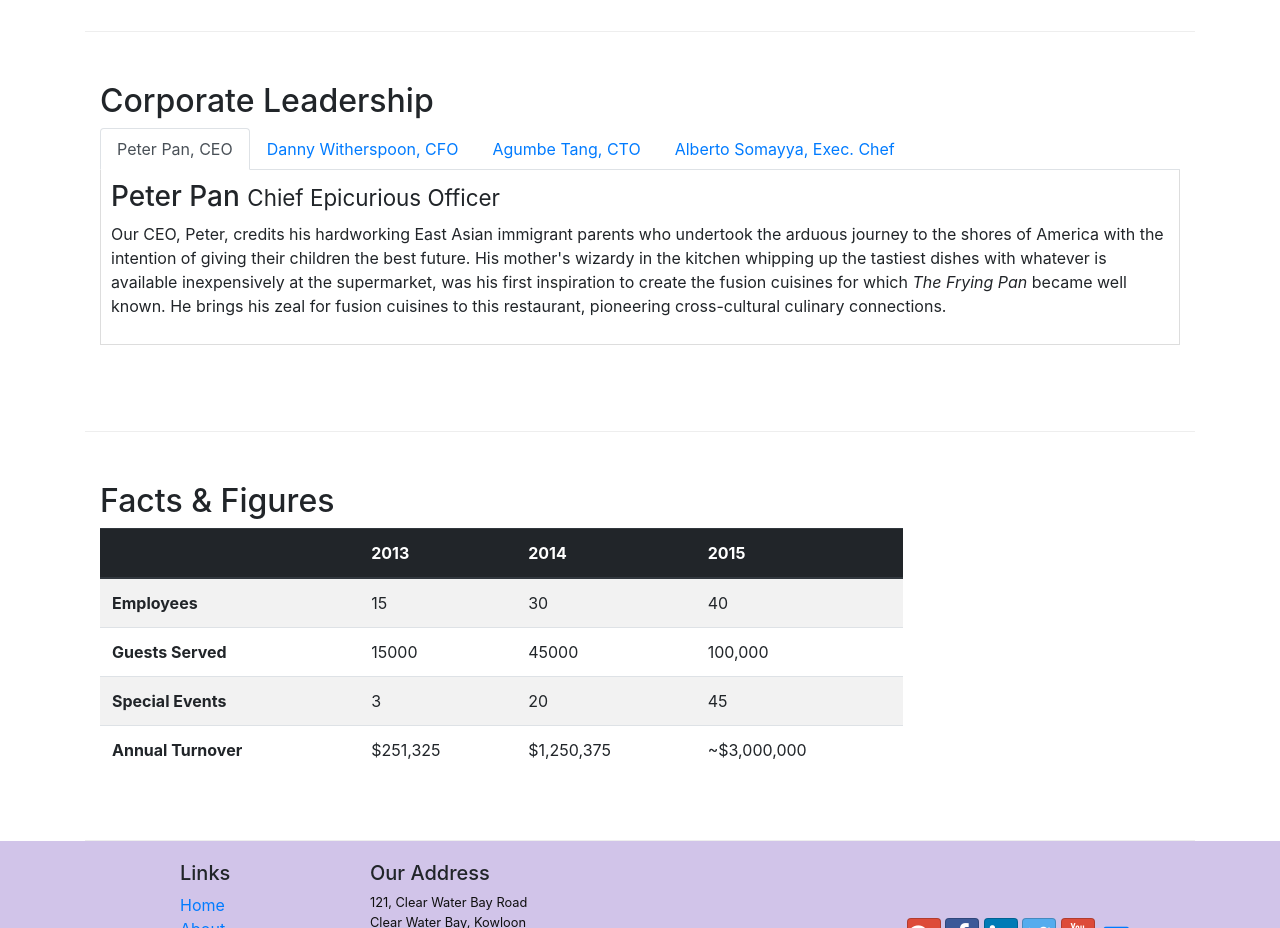
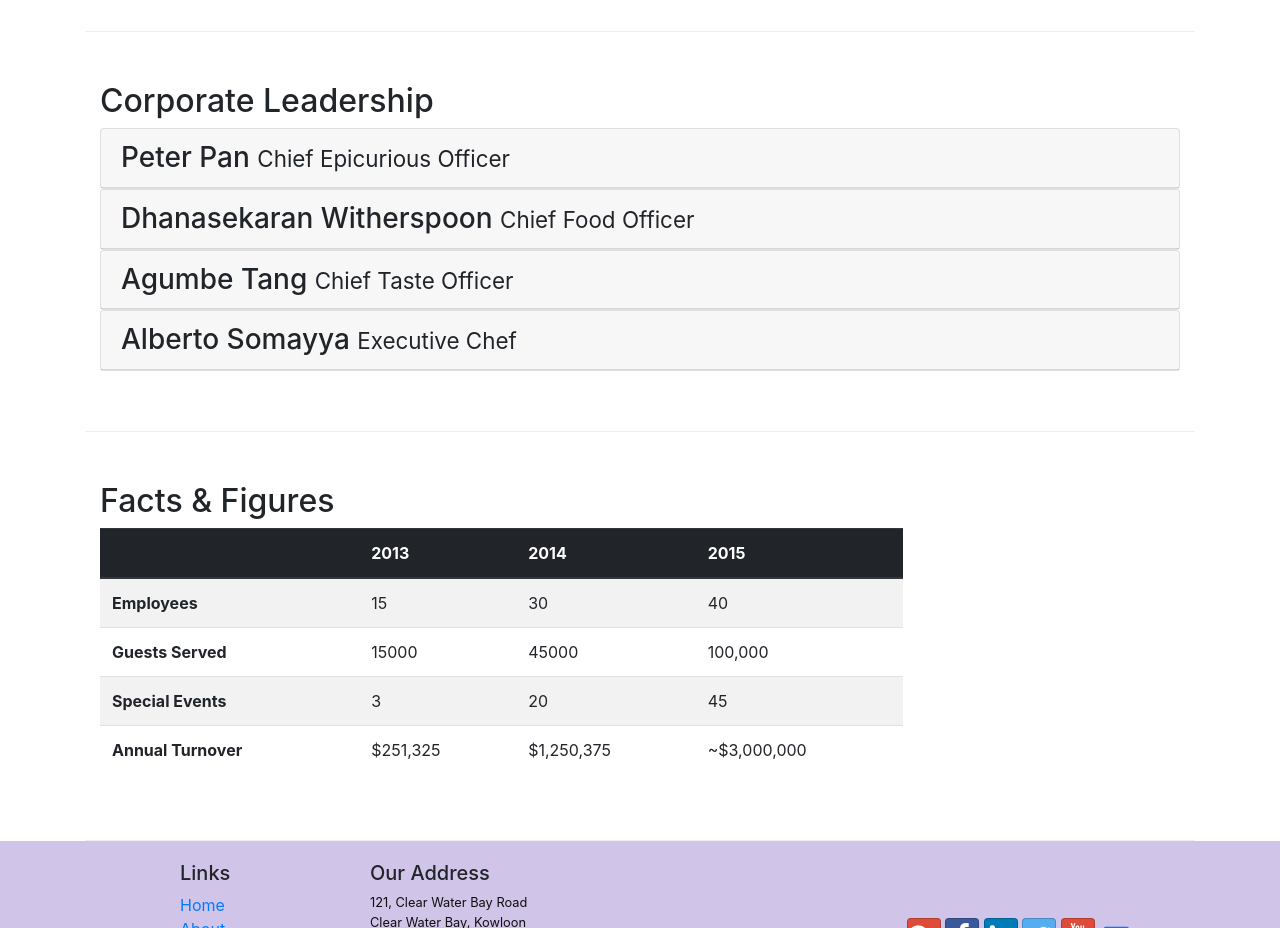
Before and after one commit to Adarsh-thedev/courseraTraining1, a website: page aboutus.html in a window 1280 px wide. Shown: the part 940-1868 px from the top of the page. Drawn offline with nearby package versions, Linux system fonts and the light colour scheme.

Commit message:
Accordian

```diff
--- a/aboutus.html
+++ b/aboutus.html
@@ -101,43 +101,63 @@
         <div class="row row-content">
             <div class="col-12">
                 <h2>Corporate Leadership</h2>
-                <ul class="nav nav-tabs">
-                    <li class="nav-item">
-                      <a class="nav-link active" href="#peter"
-                        role="tab" data-toggle="tab">Peter Pan, CEO</a>
-                    </li>
-                    <li class="nav-item">
-                      <a class="nav-link" href="#danny" role="tab"
-                        data-toggle="tab">Danny Witherspoon, CFO</a>
-                    </li>
-                    <li class="nav-item">
-                      <a class="nav-link" href="#agumbe"role="tab"
-                        data-toggle="tab">Agumbe Tang, CTO</a>
-                    </li>
-                    <li class="nav-item">
-                      <a class="nav-link" href="#alberto" role="tab"
-                        data-toggle="tab">Alberto Somayya, Exec. Chef</a>
-                    </li>
-                </ul>
-                <div class="tab-content">
-                    <div role="tabpanel" class="tab-pane fade show active" id="peter">
-                        <h3>Peter Pan <small>Chief Epicurious Officer</small></h3>
-                        <p class="d-none d-sm-block">Our CEO, Peter, credits his hardworking East Asian immigrant parents who undertook the arduous journey to the shores of America with the intention of giving their children the best future. His mother's wizardy in the kitchen whipping up the tastiest dishes with whatever is available inexpensively at the supermarket, was his first inspiration to create the fusion cuisines for which <em>The Frying Pan</em> became well known. He brings his zeal for fusion cuisines to this restaurant, pioneering cross-cultural culinary connections.</p>
+                <div class="accordian">
+                    <div class="card">
+                        <div class="card-header" role="tab" id="peterhead">
+                        <h3 class="mb-0">
+                            <a data-toggle="collapse" data-target="#peter">
+                            Peter Pan <small>Chief Epicurious Officer</small>
+                            </a>
+                        </h3>
+                        </div>
+                        <div class="collapse" id="peter" data-parent="#accordion">
+                            <div class="card-body">
+                                <p class="d-none d-sm-block">Our CEO, Peter, credits his hardworking East Asian immigrant parents who undertook the arduous journey to the shores of America with the intention of giving their children the best future. His mother's wizardy in the kitchen whipping up the tastiest dishes with whatever is available inexpensively at the supermarket, was his first inspiration to create the fusion cuisines for which <em>The Frying Pan</em> became well known. He brings his zeal for fusion cuisines to this restaurant, pioneering cross-cultural culinary connections.</p>
+                            </div>
+                        </div>
                     </div>
 
-                    <div role="tabpanel" class="tab-pane fade" id="danny">
-                        <h3>Dhanasekaran Witherspoon <small>Chief Food Officer</small></h3>
-                        <p class="d-none d-sm-block">Our CFO, Danny, as he is affectionately referred to by his colleagues, comes from a long established family tradition in farming and produce. His experiences growing up on a farm in the Australian outback gave him great appreciation for varieties of food sources. As he puts it in his own words, <em>Everything that runs, wins, and everything that stays, pays!</em></p>
+                    <div class="card">
+                        <div class="card-header" role="tab" id="dannyhead">
+                        <h3 class="mb-0">
+                            <a class="collapsed" data-toggle="collapse" data-target="#danny">
+                            Dhanasekaran Witherspoon <small>Chief Food Officer</small>
+                            </a>
+                        </h3>
                     </div>
-
-                    <div role="tabpanel" class="tab-pane fade" id="agumbe">
-                        <h3>Agumbe Tang <small>Chief Taste Officer</small></h3>
-                        <p class="d-none d-sm-block">Blessed with the most discerning gustatory sense, Agumbe, our CTO, personally ensures that every dish that we serve meets his exacting tastes. Our chefs dread the tongue lashing that ensues if their dish does not meet his exacting standards. He lives by his motto, <em>You click only if you survive my lick.</em></p>
+                    <div class="collapse" id="danny" data-parent="#accordion">
+                        <div class="card-body">
+                            <p class="d-none d-sm-block">Our CFO, Danny, as he is affectionately referred to by his colleagues, comes from a long established family tradition in farming and produce. His experiences growing up on a farm in the Australian outback gave him great appreciation for varieties of food sources. As he puts it in his own words, <em>Everything that runs, wins, and everything that stays, pays!</em></p>
+                        </div>
                     </div>
-
-                    <div role="tabpanel" class="tab-pane fade" id="alberto">
-                        <h3>Alberto Somayya <small>Executive Chef</small></h3>
-                        <p class="d-none d-sm-block">Award winning three-star Michelin chef with wide International experience having worked closely with whos-who in the culinary world, he specializes in creating mouthwatering Indo-Italian fusion experiences. He says, <em>Put together the cuisines from the two craziest cultures, and you get a winning hit! Amma Mia!</em></p>
+                    </div>
+                    <div class="card">
+                            <div class="card-header" role="tab" id="agumbehead">
+                            <h3 class="mb-0">
+                                <a class="collapsed" data-toggle="collapse" data-target="#agumbe">
+                                Agumbe Tang <small>Chief Taste Officer</small>
+                                </a>
+                            </h3>
+                        </div>
+                        <div class="collapse" id="agumbe" data-parent="#accordion">
+                            <div class="card-body">
+                                <p class="d-none d-sm-block">Blessed with the most discerning gustatory sense, Agumbe, our CTO, personally ensures that every dish that we serve meets his exacting tastes. Our chefs dread the tongue lashing that ensues if their dish does not meet his exacting standards. He lives by his motto, <em>You click only if you survive my lick.</em></p>
+                            </div>
+                        </div>
+                    </div>
+                    <div class="card">
+                            <div class="card-header" role="tab" id="albertohead">
+                            <h3 class="mb-0">
+                                <a class="collapsed" data-toggle="collapse" data-target="#alberto">
+                                Alberto Somayya <small>Executive Chef</small>
+                                </a>
+                            </h3>
+                        </div>
+                        <div class="collapse" id="alberto" data-parent="#accordion">
+                            <div class="card-body">
+                                <p class="d-none d-sm-block">Award winning three-star Michelin chef with wide International experience having worked closely with whos-who in the culinary world, he specializes in creating mouthwatering Indo-Italian fusion experiences. He says, <em>Put together the cuisines from the two craziest cultures, and you get a winning hit! Amma Mia!</em></p>
+                            </div>
+                        </div>
                     </div>
                 </div>
             </div>
```
